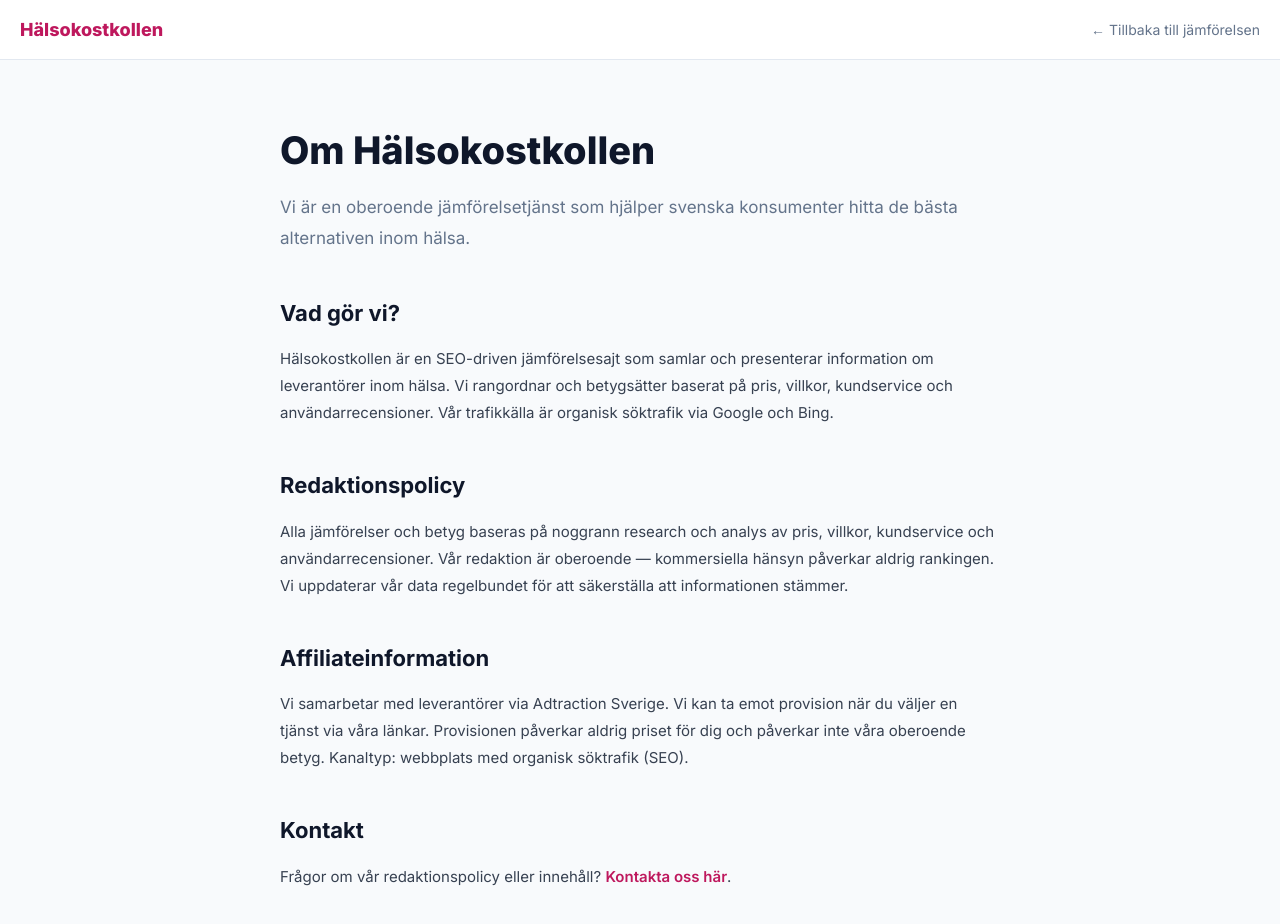
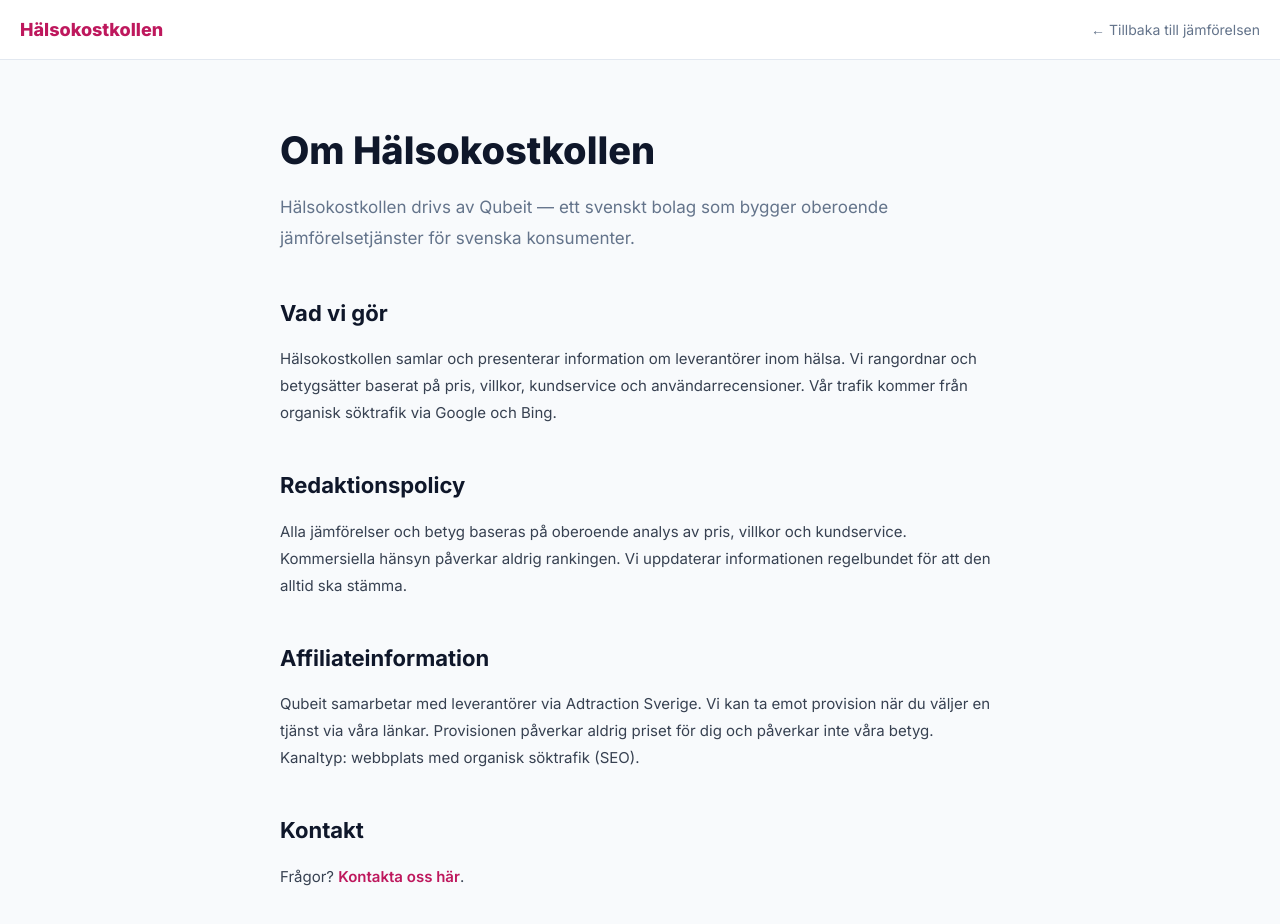
Before and after one commit to fredxhansson-cmyk/halsokostkollen, a Next.js app: page /om-oss in a window 1280 px wide. Shown: the top 924 px of the page. Built offline with nearby package versions, Linux system fonts and the light colour scheme.

Commit message:
AXIOM: pages/om-oss.js

```diff
--- a/pages/om-oss.js
+++ b/pages/om-oss.js
@@ -15,15 +15,15 @@
       </nav>
       <main style={{ maxWidth:760, margin:'0 auto', padding:'56px 20px', lineHeight:1.8, color:'#374151', fontFamily:'Inter,sans-serif' }}>
         <h1 style={{ fontSize:38, fontWeight:800, marginBottom:8, color:'#0f172a' }}>Om Hälsokostkollen</h1>
-        <p style={{ fontSize:17, color:'#64748b', marginBottom:40 }}>Vi är en oberoende jämförelsetjänst som hjälper svenska konsumenter hitta de bästa alternativen inom hälsa.</p>
-        <h2 style={{ fontSize:22, fontWeight:700, marginBottom:12, color:'#0f172a' }}>Vad gör vi?</h2>
-        <p style={{ marginBottom:20, fontSize:15 }}>Hälsokostkollen är en SEO-driven jämförelsesajt som samlar och presenterar information om leverantörer inom hälsa. Vi rangordnar och betygsätter baserat på pris, villkor, kundservice och användarrecensioner. Vår trafikkälla är organisk söktrafik via Google och Bing.</p>
+        <p style={{ fontSize:17, color:'#64748b', marginBottom:40 }}>Hälsokostkollen drivs av Qubeit — ett svenskt bolag som bygger oberoende jämförelsetjänster för svenska konsumenter.</p>
+        <h2 style={{ fontSize:22, fontWeight:700, marginBottom:12, color:'#0f172a' }}>Vad vi gör</h2>
+        <p style={{ marginBottom:20, fontSize:15 }}>Hälsokostkollen samlar och presenterar information om leverantörer inom hälsa. Vi rangordnar och betygsätter baserat på pris, villkor, kundservice och användarrecensioner. Vår trafik kommer från organisk söktrafik via Google och Bing.</p>
         <h2 style={{ fontSize:22, fontWeight:700, marginBottom:12, marginTop:40, color:'#0f172a' }}>Redaktionspolicy</h2>
-        <p style={{ marginBottom:16, fontSize:15 }}>Alla jämförelser och betyg baseras på noggrann research och analys av pris, villkor, kundservice och användarrecensioner. Vår redaktion är oberoende — kommersiella hänsyn påverkar aldrig rankingen. Vi uppdaterar vår data regelbundet för att säkerställa att informationen stämmer.</p>
+        <p style={{ marginBottom:16, fontSize:15 }}>Alla jämförelser och betyg baseras på oberoende analys av pris, villkor och kundservice. Kommersiella hänsyn påverkar aldrig rankingen. Vi uppdaterar informationen regelbundet för att den alltid ska stämma.</p>
         <h2 style={{ fontSize:22, fontWeight:700, marginBottom:12, marginTop:40, color:'#0f172a' }}>Affiliateinformation</h2>
-        <p style={{ marginBottom:16, fontSize:15 }}>Vi samarbetar med leverantörer via Adtraction Sverige. Vi kan ta emot provision när du väljer en tjänst via våra länkar. Provisionen påverkar aldrig priset för dig och påverkar inte våra oberoende betyg. Kanaltyp: webbplats med organisk söktrafik (SEO).</p>
+        <p style={{ marginBottom:16, fontSize:15 }}>Qubeit samarbetar med leverantörer via Adtraction Sverige. Vi kan ta emot provision när du väljer en tjänst via våra länkar. Provisionen påverkar aldrig priset för dig och påverkar inte våra betyg. Kanaltyp: webbplats med organisk söktrafik (SEO).</p>
         <h2 style={{ fontSize:22, fontWeight:700, marginBottom:12, marginTop:40, color:'#0f172a' }}>Kontakt</h2>
-        <p style={{ fontSize:15 }}>Frågor om vår redaktionspolicy eller innehåll? <Link href="/kontakt" style={{ color:pc, fontWeight:600 }}>Kontakta oss här</Link>.</p>
+        <p style={{ fontSize:15 }}>Frågor? <Link href="/kontakt" style={{ color:pc, fontWeight:600 }}>Kontakta oss här</Link>.</p>
       </main>
     </>
   );
```
